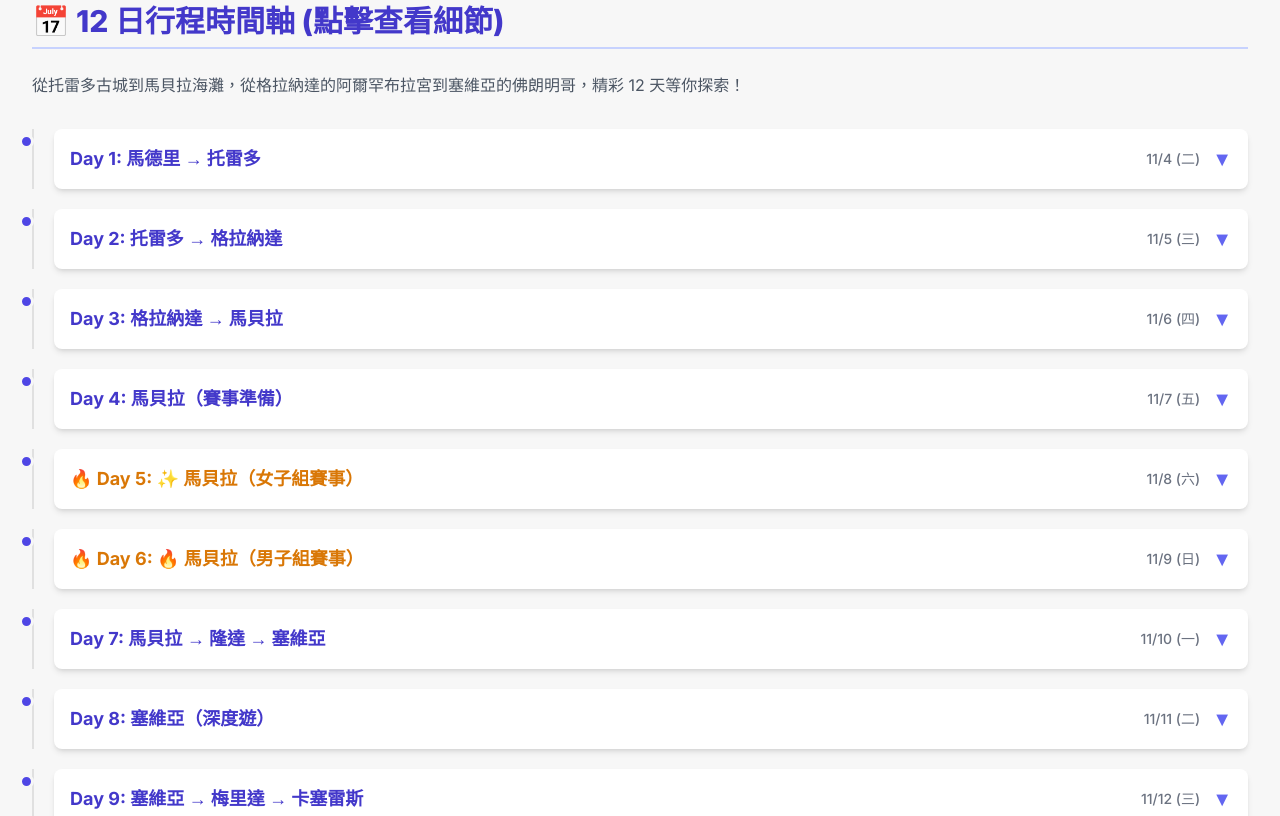
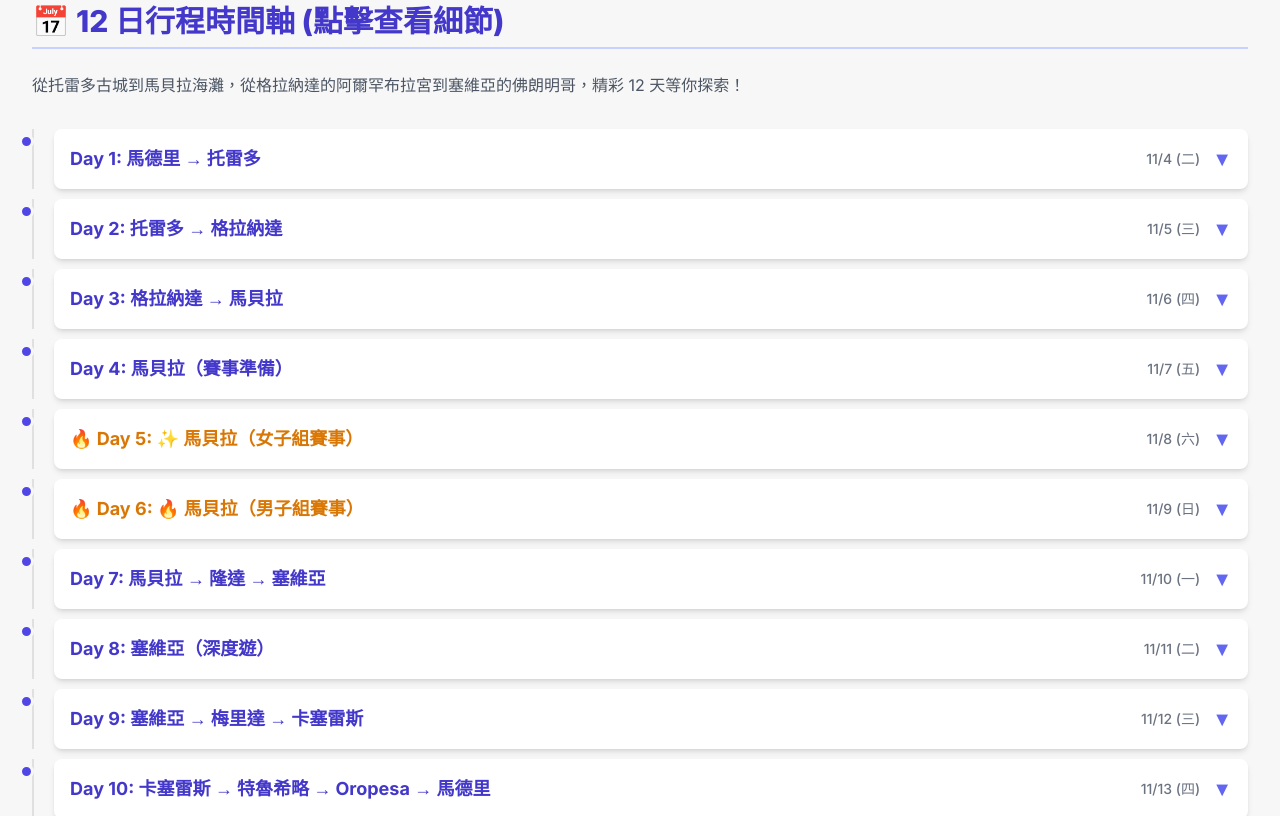
Before and after one commit to mimivirous/IM70.3-Spain, a plain HTML site: page index.html in a window 1280 px wide. Shown: the part 1211-2027 px from the top of the page. Drawn offline with nearby package versions, Linux system fonts and the light colour scheme.

Commit message:
Update index.html

```diff
--- a/index.html
+++ b/index.html
@@ -32,7 +32,7 @@
             border-radius: 50%;
             border: 3px solid #f7f7f7;
         }
-        .timeline-item { position: relative; padding-left: 20px; border-left: 2px solid #e0e0e0; margin-bottom: 20px; }
+        .timeline-item { position: relative; padding-left: 20px; border-left: 2px solid #e0e0e0; margin-bottom:10px; }
     </style>
 </head>
 <body class="antialiased text-gray-800">
@@ -185,7 +185,6 @@
                 location: "馬德里 → 托雷多",
                 title: "馬德里 → 托雷多",
                 transport: "12:40 抵達馬德里，14:30 領取租車，自駕至托雷多 (1hr 15min)。",
-                details: "下午抵達馬德里機場後領取 2 輛租車，直接驅車前往世界遺產城市托雷多。抵達後入住酒店稍作休息，傍晚前往 Mirador del Valle 欣賞托雷多全景日落。晚餐後早點休息，幫助調整時差。",
                 activities: ["12:40 抵達馬德里", "14:30 領取租車", "15:30-16:00 抵達托雷多並 check-in", "16:00-17:00 小休/市區逛逛", "18:00 Mirador del Valle 看日落", "20:15 晚餐", "22:00 休息調整時差"]
             },
             {
@@ -194,7 +193,6 @@
                 location: "托雷多 → 格拉納達",
                 title: "托雷多 → 格拉納達",
                 transport: "SUV 自駕 (托雷多-格拉納達: 4hr，含20-30分鐘休息)。",
-                details: "早晨晨跑或散步後享用早餐。上午參觀托雷多主教堂，這座哥德式建築是西班牙天主教的總教堂，以其華麗的祭壇和藝術收藏聞名。午餐後出發前往格拉納達，這是前往馬貝拉前最長的駕駛路段，請確保駕駛輪替與中途休息。傍晚抵達格拉納達入住。",
                 activities: ["07:30 晨跑/散步", "08:30 早餐", "10:00 托雷多主教堂", "12:00 午餐", "13:30 出發", "中途休息 20-30 分鐘", "18:00 抵達格拉納達", "20:00 晚餐"]
             },
             {
@@ -203,7 +201,6 @@
                 location: "格拉納達 → 馬貝拉",
                 title: "格拉納達 → 馬貝拉",
                 transport: "SUV 自駕 (格拉納達-馬貝拉: 2hr)。",
-                details: "清晨 8:00 前往世界遺產阿爾罕布拉宮（建議提前購票或現場碰運氣）。重點遊覽納斯里德宮的精緻伊斯蘭建築、赫內拉利費宮的美麗花園，阿爾卡薩瓦軍事要塞可視時間彈性參觀。11:30 離開宮殿，在市區用餐（可外帶）後出發前往馬貝拉。下午抵達後，Ironman 選手進行報到與 EXPO 參觀。",
                 activities: ["8:00 阿爾罕布拉宮（購票碰運氣）", "08:30-09:45 納斯里德宮", "09:45-11:00 赫內拉利費宮與花園", "11:00-11:30 彈性時間", "11:30 離開，午餐", "13:00 出發往馬貝拉", "16:00-16:30 抵達馬貝拉並 check-in", "17:00-18:00 選手報到 + EXPO"]
             },
             {
@@ -212,7 +209,6 @@
                 location: "馬貝拉",
                 title: "馬貝拉（賽事準備）",
                 transport: "市區內移動。",
-                details: "全天賽事準備。選手（雅菁）領取租賃自行車、參加 EXPO、進行海域試游、熟悉賽道環境。女子組選手完成轉換區 Check-in。非選手可在海灘休閒或探索馬貝拉舊城區。晚餐採高碳水飲食，為明日比賽儲備能量。早點休息確保充足睡眠。",
                 activities: ["領取租賃自行車（雅菁）", "EXPO 參觀", "海域試游", "賽道勘查", "女生轉換區 Check-in", "高碳水晚餐", "早點休息"]
             },
             {
@@ -221,7 +217,6 @@
                 location: "馬貝拉",
                 title: "✨ 馬貝拉（女子組賽事）",
                 transport: "SUV 協助後勤。",
-                details: "8:00 女子組開賽！雅菁挑戰全程鐵人三項。親友團在轉換區、關鍵補給點與終點線為選手加油打氣。同日男子組選手（皓中哥、光武）領取自行車並完成轉換區 Check-in，為明日比賽做準備。晚上為女子組選手慶祝完賽，男子組選手早點休息養精蓄銳。",
                 activities: ["8:00 雅菁開賽（女子組）", "親友團關鍵點位加油", "男生領取自行車（皓中哥、光武）", "男生轉換區 Check-in", "晚餐慶祝/早休息"]
             },
             {
@@ -230,8 +225,7 @@
                 location: "馬貝拉",
                 title: "🔥 馬貝拉（男子組賽事）",
                 transport: "SUV 協助後勤。",
-                details: "8:00 男子組開賽！皓中哥與光武挑戰全程鐵人三項：游泳 3.8km → 自行車 180km → 跑步 42.2km。親友團在轉換區、自行車與跑步賽道關鍵點位加油打氣，見證選手跨越終點線的榮耀時刻。下午男子組完成轉換區 Check-out。晚上全體慶祝晚宴，為三位鐵人喝采！",
-                activities: ["8:00 男子組開賽（皓中哥、光武）", "游泳 (3.8km)", "自行車 (180km)", "跑步 (42.2km)", "終點線慶祝", "下午轉換區 Check-out", "慶祝晚宴"]
+                activities: ["8:00 男子組開賽（皓中哥、光武）", "游泳 (1.9km)", "自行車 (90km)", "跑步 (21.1km)", "終點線慶祝", "下午轉換區 Check-out", "慶祝晚宴"]
             },
             {
                 day: 7,
@@ -239,7 +233,6 @@
                 location: "馬貝拉 → 隆達 → 塞維亞",
                 title: "馬貝拉 → 隆達 → 塞維亞",
                 transport: "SUV 自駕 (馬貝拉-隆達-塞維亞: 3hr 5min，含隆達停留 2hr)。",
-                details: "早餐後退房並歸還租賃自行車。10:30 驅車前往著名懸崖小鎮隆達，12:00 抵達後參觀橫跨 120 公尺深峽谷的新橋（Puente Nuevo）與老城區，在隆達享用午餐並短暫休息約 2 小時。14:00 離開隆達，可在 Zahara 短暫停留。16:30 抵達塞維亞入住，晚餐後可選擇觀賞佛朗明哥表演（也可安排在明日）。",
                 activities: ["8:00 早餐", "9:30 退房、還自行車", "10:30 出發", "12:00 抵達隆達", "隆達新橋 & 老城（約 2hr）", "14:00 離開隆達", "16:30 抵達塞維亞", "20:00 晚餐/佛朗明哥秀（可選）"]
             },
             {
@@ -248,7 +241,6 @@
                 location: "塞維亞",
                 title: "塞維亞（深度遊）",
                 transport: "市區內移動（步行為主）。",
-                details: "全天探索安達魯西亞首府塞維亞。參觀世界遺產塞維亞王宮（Alcázar）的精美摩爾式建築與庭園，接著前往塞維亞大教堂（世界第三大教堂）與希拉達塔（登塔可俯瞰全城）。下午前往壯麗的西班牙廣場拍照留念，漫步聖十字區的白色小巷與橘樹街道。晚上觀賞正宗佛朗明哥表演，感受安達魯西亞的熱情靈魂。",
                 activities: ["水道橋", "塞維亞王宮（Alcázar）", "大教堂 + 希拉達塔", "西班牙廣場", "聖十字區漫步", "晚上佛朗明哥表演"]
             },
             {
@@ -257,7 +249,6 @@
                 location: "塞維亞 → 梅里達 → 卡塞雷斯",
                 title: "塞維亞 → 梅里達 → 卡塞雷斯",
                 transport: "SUV 自駕 (塞維亞-卡塞雷斯: 2hr，含梅里達停留)。",
-                details: "上午補齊塞維亞遺珠景點或購物（如都市陽傘、黃金塔等）。中午出發，途經梅里達（Mérida）這座古羅馬城市，參觀保存完好的羅馬劇院與競技場，感受 2000 年前羅馬帝國的輝煌。下午抵達世界遺產城市卡塞雷斯，這座中世紀古城完整保留了文藝復興時期的建築風貌。傍晚在老城區散步，享用當地美食。",
                 activities: ["上午塞維亞購物/遺珠景點", "中午出發", "梅里達羅馬劇院與競技場", "下午抵達卡塞雷斯", "卡塞雷斯老城區散步", "晚餐"]
             },
             {
@@ -266,7 +257,6 @@
                 location: "卡塞雷斯 → 馬德里",
                 title: "卡塞雷斯 → 特魯希略 → Oropesa → 馬德里",
                 transport: "SUV 自駕 (卡塞雷斯-馬德里: 3.5hr / 297km，含停留)。",
-                details: "7:00 晨跑 30 分鐘後享用早餐，9:00 離開卡塞雷斯。09:45 抵達特魯希略（征服者皮薩羅的故鄉），在主廣場（Plaza Mayor）喝咖啡並散步 40-60 分鐘，欣賞城堡遠景。10:45 出發前往中世紀小鎮 Oropesa（約 1.5 小時），12:15 抵達後參觀 Castillo de Oropesa 城堡，13:30 在城堡旁的 Parador de Oropesa 餐廳享用午餐。15:00 出發前往馬德里（約 1.5 小時），16:30-17:00 抵達馬德里住宿並歸還租車。晚上在 Gran Vía 或麗池公園輕鬆散步。",
                 activities: ["7:00 晨跑 30min", "8:00 早餐", "9:00 出發", "09:45 抵達特魯希略", "12:15 抵達 Oropesa", "13:30 午餐", "15:00 出發往馬德里", "16:30-17:00 抵達馬德里、還車", "20:00 晚餐 + 散步"]
             },
             {
@@ -275,7 +265,6 @@
                 location: "馬德里",
                 title: "馬德里（市區觀光）",
                 transport: "市區內移動（地鐵/步行）。",
-                details: "完整一天探索西班牙首都馬德里。上午參觀世界三大美術館之一的普拉多博物館（Museo del Prado），欣賞維拉斯奎茲、哥雅、波希等大師的經典作品。下午參觀華麗的馬德里王宮（Palacio Real），這座歐洲最大的王宮擁有 3000 多個房間（建議提前在 Klook 購票以節省時間）。傍晚在馬約爾廣場（Plaza Mayor）、太陽門廣場（Puerta del Sol）享受西班牙最後一晚的美好時光。晚上在 Gran Vía 大道購物或享用告別晚餐。",
                 activities: ["普拉多博物館", "馬德里王宮", "馬約爾廣場", "太陽門廣場", "Gran Vía 購物", "告別晚餐"]
             },
             {
@@ -284,7 +273,6 @@
                 location: "馬德里 → 台灣",
                 title: "馬德里 → 台灣",
                 transport: "11:00 前往馬德里機場，14:25 國際航班起飛。",
-                details: "上午整理行李，在住宿附近享用最後的西班牙早餐，品嚐 Churros 配巧克力或咖啡。11:00 前搭乘地鐵或計程車前往馬德里巴拉哈斯機場（Adolfo Suárez Madrid-Barajas Airport），預留充足時間辦理報到與退稅手續。14:25 搭乘國際航班返回台灣，帶著滿滿的回憶、Ironman 完賽的榮耀與西班牙的熱情，踏上歸途。¡Hasta luego, España!",
                 activities: ["整理行李", "最後的西班牙早餐", "11:00 前往機場", "辦理報到與退稅", "14:25 國際航班", "返回台灣"]
             }
         ];
@@ -335,8 +323,7 @@
 
                     <div id="details-${item.day}" class="p-4 mt-2 ml-5 bg-white rounded-lg border border-indigo-100 hidden">
                         <h4 class="text-md font-semibold text-gray-700 mb-2">🚌 交通：<span class="text-indigo-600 font-normal">${item.transport}</span></h4>
-                        <p class="text-gray-600 mb-3">${item.details}</p>
-                        <h4 class="text-md font-semibold text-gray-700 mb-1">📋 當日活動:</h4>
+                        <h4 class="text-md font-semibold text-gray-700 mb-3">📋 當日活動:</h4>
                         <ul class="list-disc list-inside text-gray-600 pl-4 space-y-1">
                             ${item.activities.map(act => `<li>${act}</li>`).join('')}
                         </ul>
```
